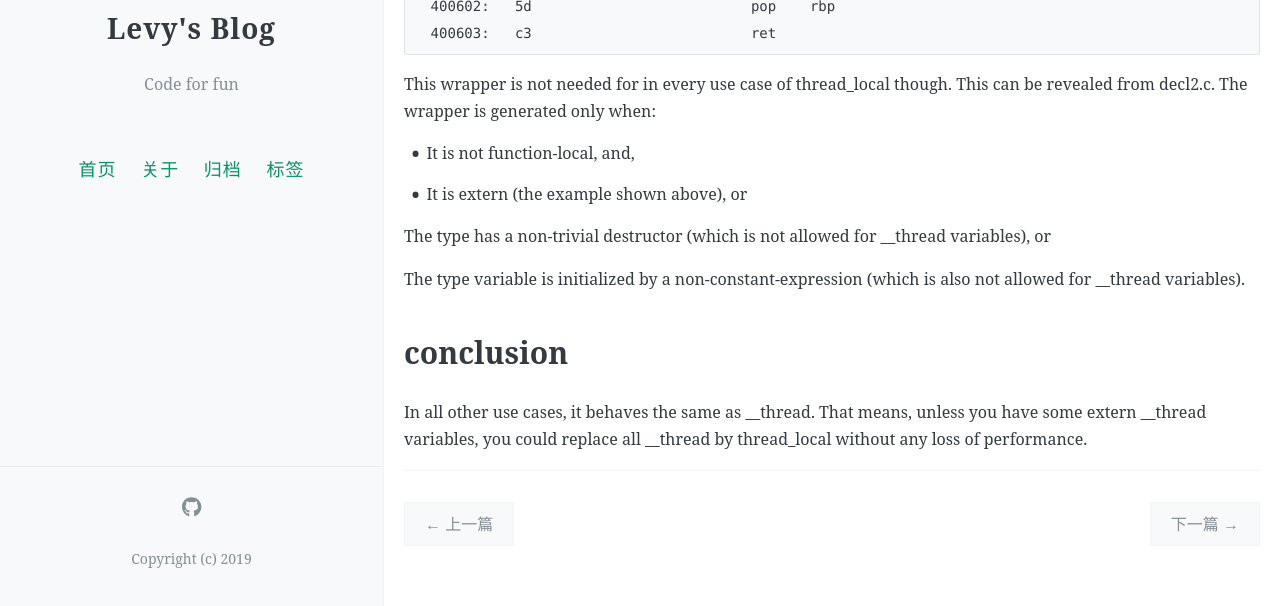
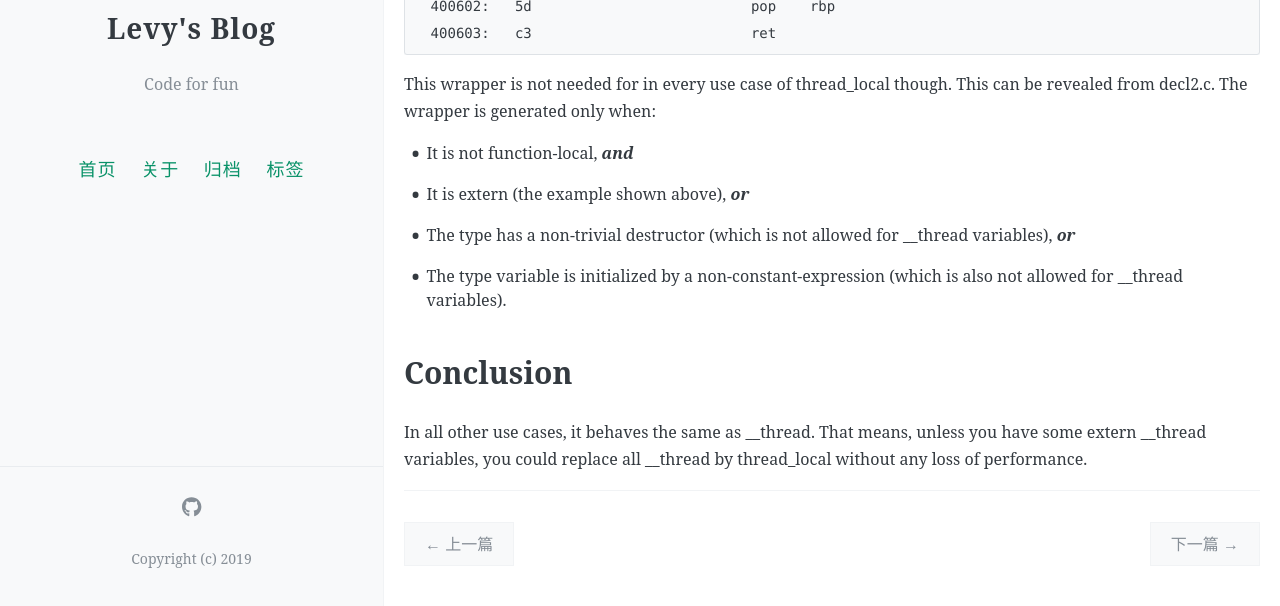
Before and after one commit to levy5307/blog, a Jekyll site: the page built from _posts/2020-03-16-thread-local.md, in a window 1280 px wide and 900 px high, scrolled down 2287 px, cut to the strip 294-900 px from the top of the window. Built offline with Jekyll 4.4.1, drawn with Linux system fonts in a browser that asks for light colours; our own code applies the rules of GitHub Pages for plain Markdown files; comment, search, counter and statistics services are not loaded.

```diff
--- a/_posts/2020-03-16-thread-local.md
+++ b/_posts/2020-03-16-thread-local.md
@@ -3,7 +3,6 @@ G++ now implements the C++11 thread_local keyword; this differs from the GNU __t
 What is precisely the nature and origin of this run-time penalty?
 
 # Answer
-
 The dynamic thread_local initialization is added in commit 462819c. One of the change is:
 
 * semantics.c (finish_id_expression): Replace use of thread_local
@@ -92,14 +91,13 @@ main():
 
 This wrapper is not needed for in every use case of thread_local though. This can be revealed from decl2.c. The wrapper is generated only when:
 
-- It is not function-local, and,
+- It is not function-local, ***and***
 
-- It is extern (the example shown above), or
+- It is extern (the example shown above), ***or***
 
-The type has a non-trivial destructor (which is not allowed for __thread variables), or
+- The type has a non-trivial destructor (which is not allowed for __thread variables), ***or***
 
-The type variable is initialized by a non-constant-expression (which is also not allowed for __thread variables).
+- The type variable is initialized by a non-constant-expression (which is also not allowed for __thread variables).
 
-# conclusion
-
+# Conclusion
 In all other use cases, it behaves the same as __thread. That means, unless you have some extern __thread variables, you could replace all __thread by thread_local without any loss of performance.
```
